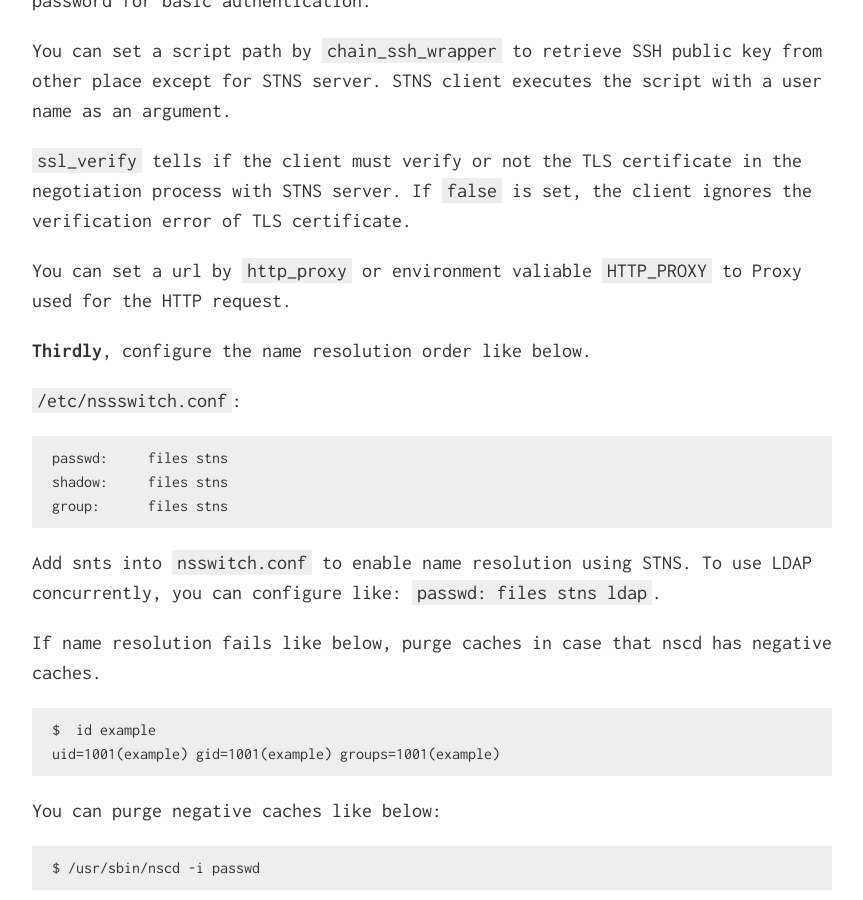
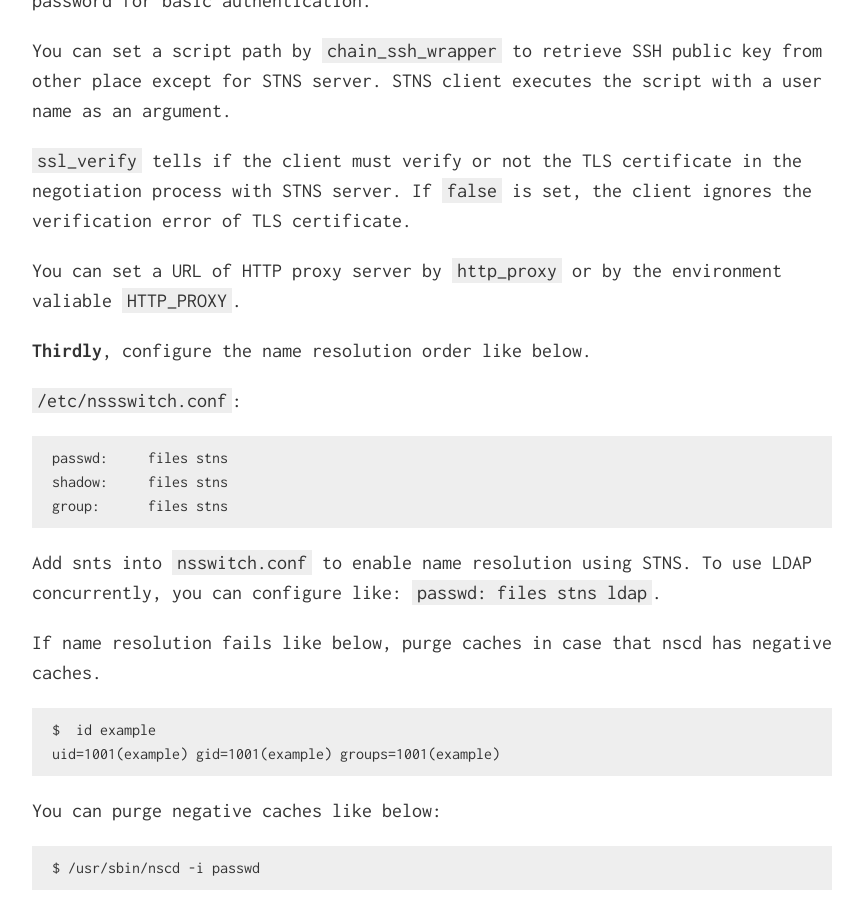
Before and after one commit to STNS/stns.github.io, a Jekyll site: the page built from install.en.md, in a window 1280 px wide and 900 px high, scrolled down 3146 px. Shown: the whole window, without its empty margins (208-1071 px from the left). Built offline with Jekyll 4.4.1, drawn with Linux system fonts in a browser that asks for light colours.

Commit message:
表現を修正

```diff
--- a/install.en.md
+++ b/install.en.md
@@ -128,7 +128,7 @@ You can set a script path by `chain_ssh_wrapper` to retrieve SSH public key from
 
 `ssl_verify` tells if the client must verify or not the TLS certificate in the negotiation process with STNS server. If `false` is set, the client ignores the verification error of TLS certificate.
 
-You can set a url by `http_proxy` or environment valiable `HTTP_PROXY` to Proxy used for the HTTP request.
+You can set a URL of HTTP proxy server by `http_proxy` or by the environment valiable `HTTP_PROXY`.
 
 **Thirdly**, configure the name resolution order like below.
 
```
